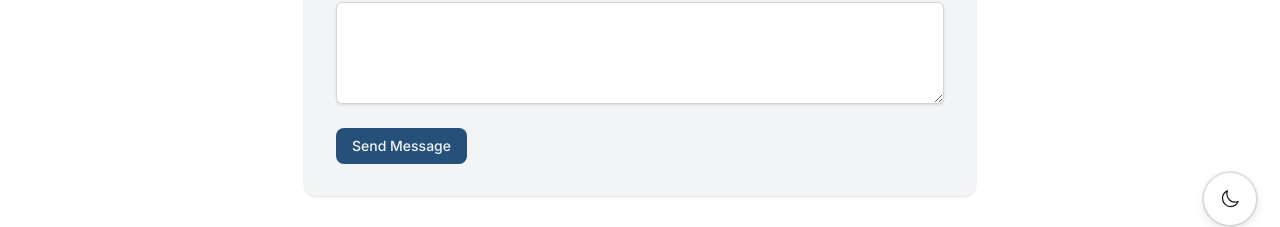
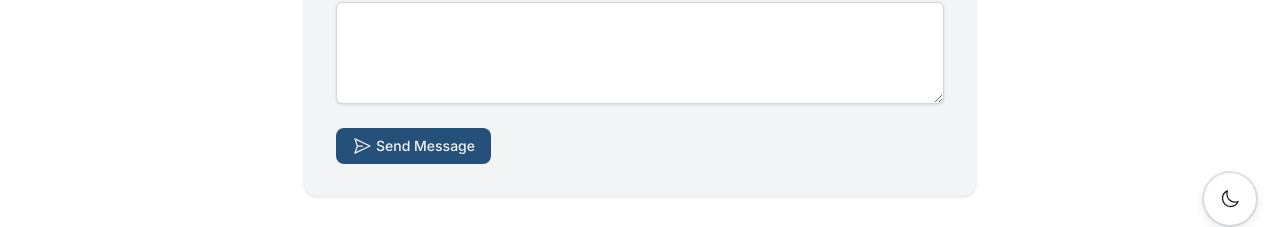
Before and after one commit to rkadlick/portfolio-the-third, a Next.js app: page /contact in a window 1280 px wide. Shown: the part 551-778 px from the top of the page. Built offline with nearby package versions, Linux system fonts and the light colour scheme.

Commit message:
init: button styling

```diff
--- a/src/app/contact/page.tsx
+++ b/src/app/contact/page.tsx
@@ -6,6 +6,32 @@ interface FormData {
   name: string
   email: string
   message: string
+}
+
+function PaperPlaneIcon() {
+  return (
+    <svg
+      className="icon-spin w-5 h-5"
+      viewBox="0 0 24 24"
+      fill="none"
+      xmlns="http://www.w3.org/2000/svg"
+    >
+      <path
+        d="M21.5 12L3.5 3.5L6.5 12L3.5 20.5L21.5 12Z"
+        stroke="currentColor"
+        strokeWidth="1.5"
+        strokeLinecap="round"
+        strokeLinejoin="round"
+      />
+      <path
+        d="M6.5 12H12.5"
+        stroke="currentColor"
+        strokeWidth="1.5"
+        strokeLinecap="round"
+        strokeLinejoin="round"
+      />
+    </svg>
+  )
 }
 
 export default function ContactPage() {
@@ -100,9 +126,12 @@ export default function ContactPage() {
             <div>
               <button
                 type="submit"
-                className="button button-primary w-full sm:w-auto"
+                className="button button-primary w-full sm:w-auto cursor-pointer"
               >
-                <span className="button-text justify-center sm:justify-start">Send Message</span>
+                <span className="button-text justify-center sm:justify-start" style={{ minWidth: '108px' }}>
+                  <PaperPlaneIcon />
+                  <span>Send Message</span>
+                </span>
               </button>
             </div>
           </form>
--- a/src/app/projects/ProjectCard.tsx
+++ b/src/app/projects/ProjectCard.tsx
@@ -5,7 +5,7 @@ import { useState } from 'react'
 import { Project } from '../../types'
 import { urlFor } from '../../lib/sanity'
 
-function RocketIcon() {
+function LightningIcon() {
   return (
     <svg
       className="icon-spin w-5 h-5"
@@ -14,14 +14,7 @@ function RocketIcon() {
       xmlns="http://www.w3.org/2000/svg"
     >
       <path
-        d="M12.5 4.5C9 4.5 7 7 7 9.5C7 12.5 9.5 14 9.5 14C9.5 14 8.5 21.5 12.5 21.5C16.5 21.5 15.5 14 15.5 14C15.5 14 18 12.5 18 9.5C18 7 16 4.5 12.5 4.5Z"
-        stroke="currentColor"
-        strokeWidth="1.5"
-        strokeLinecap="round"
-        strokeLinejoin="round"
-      />
-      <path
-        d="M12.5 14C14.7091 14 16.5 12.2091 16.5 10C16.5 7.79086 14.7091 6 12.5 6C10.2909 6 8.5 7.79086 8.5 10C8.5 12.2091 10.2909 14 12.5 14Z"
+        d="M13 3L4 14H12L11 21L20 10H12L13 3Z"
         stroke="currentColor"
         strokeWidth="1.5"
         strokeLinecap="round"
@@ -75,7 +68,7 @@ export default function ProjectCard({ project, isFeatured = false }: { project:
                   className="button button-primary"
                 >
                   <span className="button-text" style={{ minWidth: '88px' }}>
-                    <RocketIcon />
+                    <LightningIcon />
                     <span>Live Demo</span>
                   </span>
                 </a>
@@ -154,7 +147,7 @@ export default function ProjectCard({ project, isFeatured = false }: { project:
               onClick={(e) => e.stopPropagation()}
             >
               <span className="button-text" style={{ minWidth: '88px' }}>
-                <RocketIcon />
+                <LightningIcon />
                 <span>Live Demo</span>
               </span>
             </a>
```
